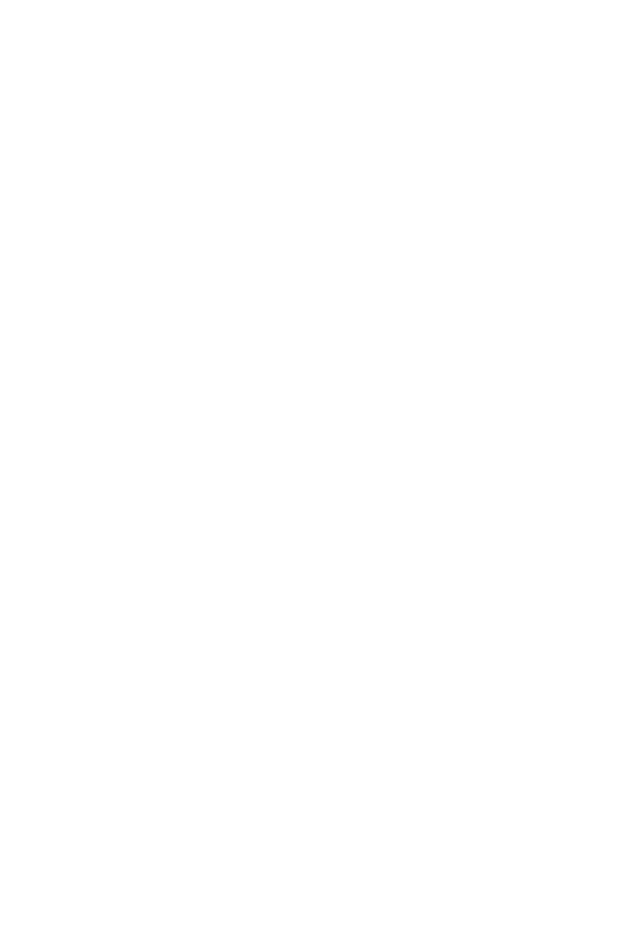
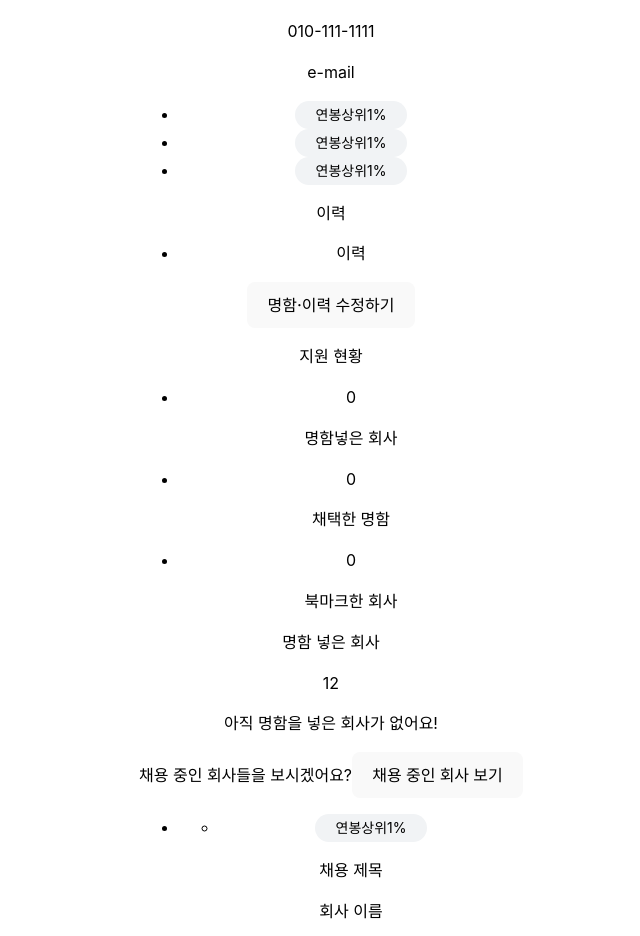
Before and after one commit to heoh06/freehaeyo, a React (Vite) app in the folder freehaeyo/: page /mypage in a window 1280 px wide. Before the commit this address had no page. Shown: the part 161-1097 px from the top of the page, without its empty margins (309-949 px from the left). Before the commit the page ends 800 px from the top, so only its background shows below. Built offline with nearby package versions, Linux system fonts and the light colour scheme.

Commit message:
feat:프리랜서 마이페이지 마크업 완료

```diff
--- a/freehaeyo/src/App.jsx
+++ b/freehaeyo/src/App.jsx
@@ -6,6 +6,7 @@ import SignUp from './Pages/SignUp';
 import Login from './Pages/Login';
 import Hire from './Pages/Hire';
 import HireInfo from './Pages/HireInfo'
+import MyPageFreelancer from './Pages/MyPageFreelancer';
 
 import { BrowserRouter, Route, Routes } from 'react-router-dom';
 
@@ -20,6 +21,7 @@ function App() {
         <Route path="/login" element={<Login/>}></Route>
         <Route path="/hire" element={<Hire/>}></Route>
         <Route path="/hireInfo" element={<HireInfo/>}></Route>
+        <Route path="/mypage" element={<MyPageFreelancer/>}></Route>
       </Routes>
     </BrowserRouter>
   )
--- /dev/null
+++ b/freehaeyo/src/Components/Common/MyPage/HireSummaryCard.jsx
@@ -0,0 +1,17 @@
+import Tag from "../Tag";
+
+function HireSummaryCard(){
+    return(
+        <li>
+            <ul><Tag/></ul>
+            <p>채용 제목</p>
+            <p>회사 이름</p>
+            <p>지역</p>
+            <ul>
+                <Tag/>
+            </ul>
+        </li>
+    )
+}
+
+export default HireSummaryCard;
--- /dev/null
+++ b/freehaeyo/src/Components/Common/MyPage/InfoBox.jsx
@@ -0,0 +1,20 @@
+import NoContentBox from "./NoContentBox";
+import HireSummaryCard from "./HireSummaryCard";
+
+function InfoBox(){
+    return(
+        <div>
+            <p>명함 넣은 회사</p>
+            <span>12</span>
+            <div>
+                <NoContentBox/>
+                <ul>
+                    <HireSummaryCard/>
+                </ul>
+                <div/>
+            </div>
+        </div>
+    )
+}
+
+export default InfoBox;
--- /dev/null
+++ b/freehaeyo/src/Components/Common/MyPage/NoContentBox.jsx
@@ -0,0 +1,11 @@
+function NoContentBox(){
+    return(
+        <div>
+            <p>아직 명함을 넣은 회사가 없어요!</p>
+            <span>채용 중인 회사들을 보시겠어요?</span>
+            <button>채용 중인 회사 보기</button>
+        </div>
+    )
+}
+
+export default NoContentBox;
--- /dev/null
+++ b/freehaeyo/src/Pages/MypageFreelancer.jsx
@@ -0,0 +1,38 @@
+import NameCard from '../Components/Common/NameCard';
+import InfoBox from '../Components/Common/MyPage/InfoBox';
+
+function MypageFreelancer(){
+    return(
+        <>
+            <div>
+                <h3>마이페이지</h3>
+                <main>
+                    <section>
+                        <NameCard/>
+                        <div>
+                            <p>이력</p>
+                            <ul>
+                                <li>이력</li>
+                            </ul>
+                            <button>명함·이력 수정하기</button>
+                        </div>
+                    </section>
+                    <section>
+                        <div>
+                            <p>지원 현황</p>
+                            <ul>
+                                <li><span>0</span><p>명함넣은 회사</p></li>
+                                <li><span>0</span><p>채택한 명함</p></li>
+                                <li><span>0</span><p>북마크한 회사</p></li>
+                            </ul>
+                        </div>
+                        <InfoBox/>
+                        <InfoBox/>
+                    </section>
+                </main>
+            </div>
+        </>
+    )
+}
+
+export default MypageFreelancer;
```
